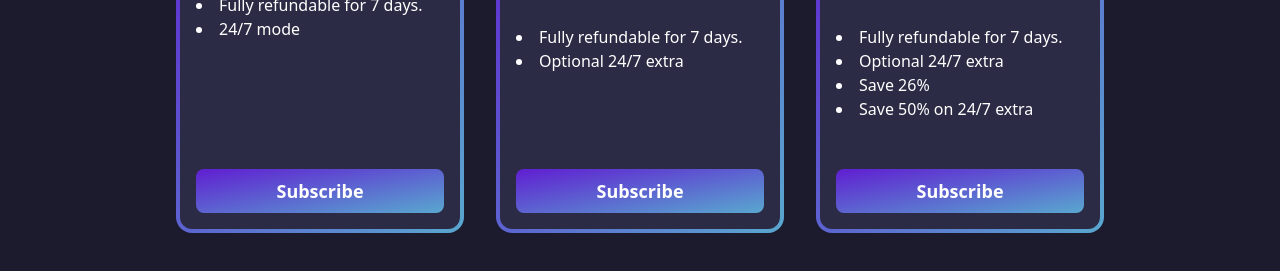
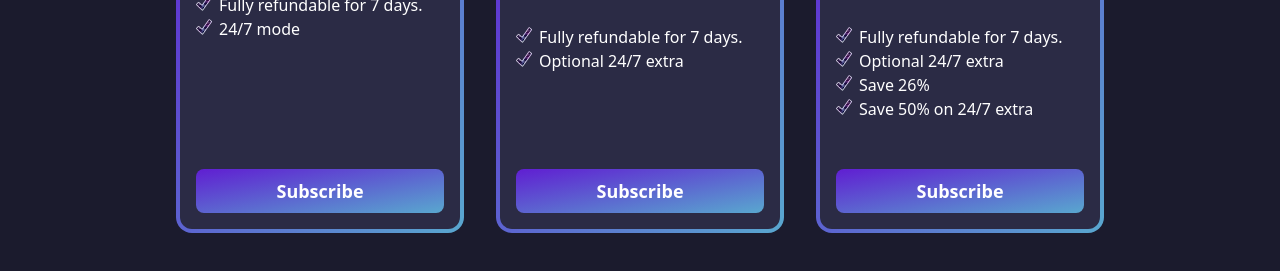
Before and after one commit to boting-devs/vibr-website, an Astro site: page /premium in a window 1280 px wide. Shown: the part 255-526 px from the top of the page. Built offline with nearby package versions, Linux system fonts and the light colour scheme; Astro itself is replaced by a stand-in of ours.

Commit message:
feat(premium): use vibr style checkmarks

```diff
--- a/src/pages/premium.astro
+++ b/src/pages/premium.astro
@@ -22,7 +22,7 @@ import Nav from "../components/Nav.astro";
               >$<span class="text-3xl font-semibold p-1">0.99</span></span
             >/month
           </div>
-          <ul class="list-disc list-inside mb-6">
+          <ul class="list-image-[url('/check.webp')] list-inside mb-6">
             <li>Fully refundable for 7 days.</li>
             <li>24/7 mode</li>
           </ul>
@@ -46,7 +46,7 @@ import Nav from "../components/Nav.astro";
               +$<span class="text-xl font-semibold">1.69</span> for 24/7 in both bots
             </div>
           </div>
-          <ul class="list-disc list-inside mb-6">
+          <ul class="list-image-[url('/check.webp')] list-inside mb-6">
             <li>Fully refundable for 7 days.</li>
             <li>Optional 24/7 extra</li>
           </ul>
@@ -70,7 +70,7 @@ import Nav from "../components/Nav.astro";
               +$<span class="text-xl font-semibold">2.49</span> for 24/7 in both bots
             </div>
           </div>
-          <ul class="list-disc list-inside mb-6">
+          <ul class="list-image-[url('/check.webp')] list-inside mb-6">
             <li>Fully refundable for 7 days.</li>
             <li>Optional 24/7 extra</li>
             <li>Save 26%</li>
```
Also changed, not shown: public/check.webp (added).
